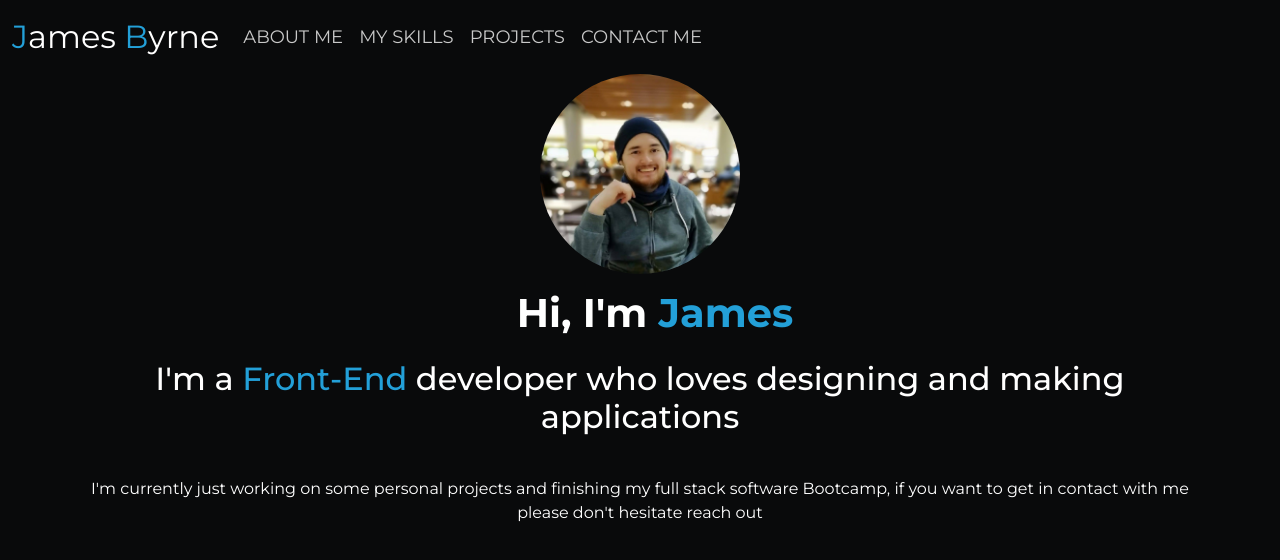
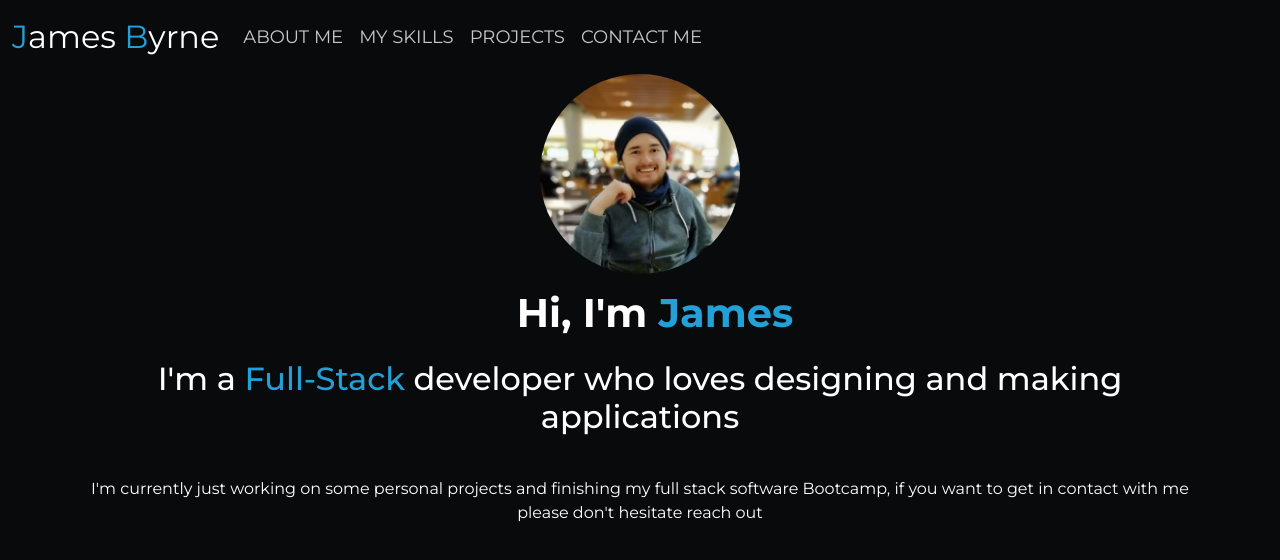
Before and after one commit to JamesB94/mypersonalPortfolioSite, a website: page index.html in a window 1280 px wide. Drawn offline with nearby package versions, Linux system fonts and the light colour scheme.

Commit message:
Update index.html

```diff
--- a/index.html
+++ b/index.html
@@ -82,7 +82,7 @@
       </div>
       <div class="row">
         <div class="introductionText">
-          <h2>I'm a <span style="color: #23a0d8">Front-End </span> developer  who loves designing and making applications </h2>
+          <h2>I'm a <span style="color: #23a0d8">Full-Stack </span>developer who loves designing and making applications </h2>
         </div>
       </div>
 
```
